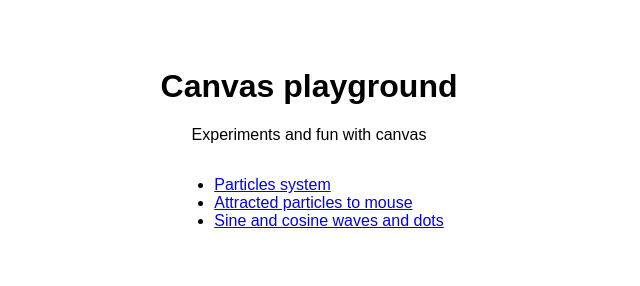
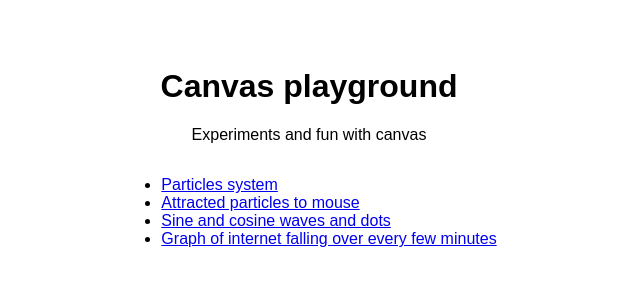
Before and after one commit to joakin/canvas-playground, a plain HTML site: page index.html in a window 1280 px wide. Shown: the whole page, without its empty margins (331-971 px from the left). Drawn offline with Linux system fonts and the light colour scheme.

Commit message:
add link to main

```diff
--- a/index.html
+++ b/index.html
@@ -26,6 +26,7 @@
     <li><a href='particles-npm'>Particles system</a></li>
     <li><a href='particles'>Attracted particles to mouse</a></li>
     <li><a href='sine-dots'>Sine and cosine waves and dots</a></li>
+    <li><a href='time-internet-down'>Graph of internet falling over every few minutes</a></li>
   </ul>
 </body>
 
```
